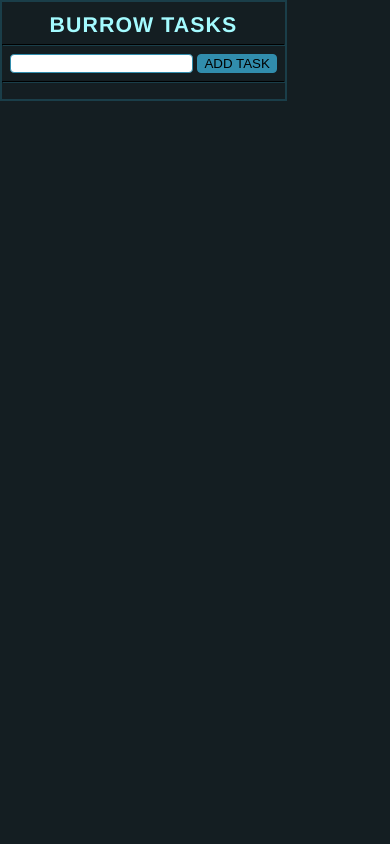
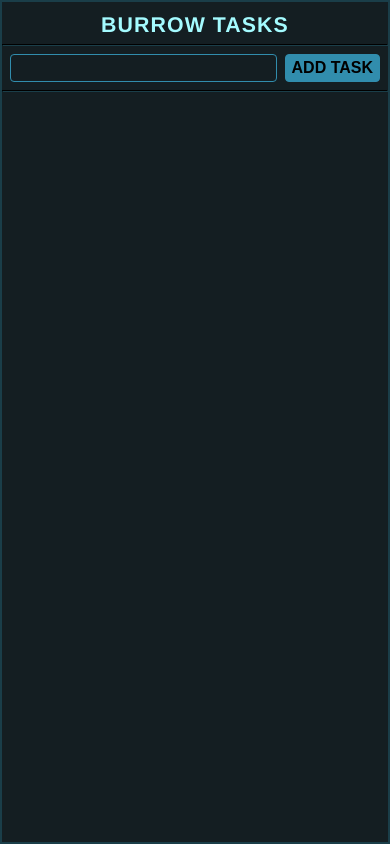
Before and after one commit to lambtails/burrow-tasks, a Flask app: page / in a window 390 px wide. Run offline with Flask 3, Linux system fonts and the light colour scheme; data that the repository does not hold is empty.

Commit message:
improve css for mobile layouts

```diff
--- a/app.py
+++ b/app.py
@@ -1,4 +1,4 @@
-from flask import Flask, render_template, request, url_for
+from flask import Flask, render_template, request
 import sqlite3
 import datetime
 
--- a/static/style.css
+++ b/static/style.css
@@ -46,9 +46,18 @@ h1 {
 	text-align: center;
 }
 
+p, li, input {
+	font-size: 12pt !important;
+}
+
 .add-task-form {
-	display: block;
+	display: flex;
+	flex-flow: row nowrap;
+	gap: 0.5rem;
 	margin: 0 0.5rem;
+}
+.add-task-form input[type=text] {
+	flex-grow: 1;
 }
 
 /* List styles */
@@ -80,13 +89,21 @@ input[type="checkbox"]:checked+label {
 
 /* Other input fields */
 input[type="submit"],
+input[type="button"],
 input[type="text"] {
 	border: 1px solid var(--interactive-color);
 	border-radius: 4px;
 }
 
+input[type="text"] {
+	padding: 4px;
+	background-color: transparent;
+	color: var(--text-color);
+}
+
 input[type="submit"],
 input[type="button"] {
+	font-weight: 600;
 	background-color: var(--interactive-color);
 }
 
@@ -94,3 +111,15 @@ input[type="submit"]:active,
 input[type="button"]:active {
 	background-color: var(--text-color);
 }
+
+
+/* Mobile layouts */
+@media (max-width:800px) {
+	html, body {
+		width: 100%;
+		height: 100%;
+		margin: 0;
+		box-sizing: border-box;
+		overflow-x: hidden;
+	}
+}
```
